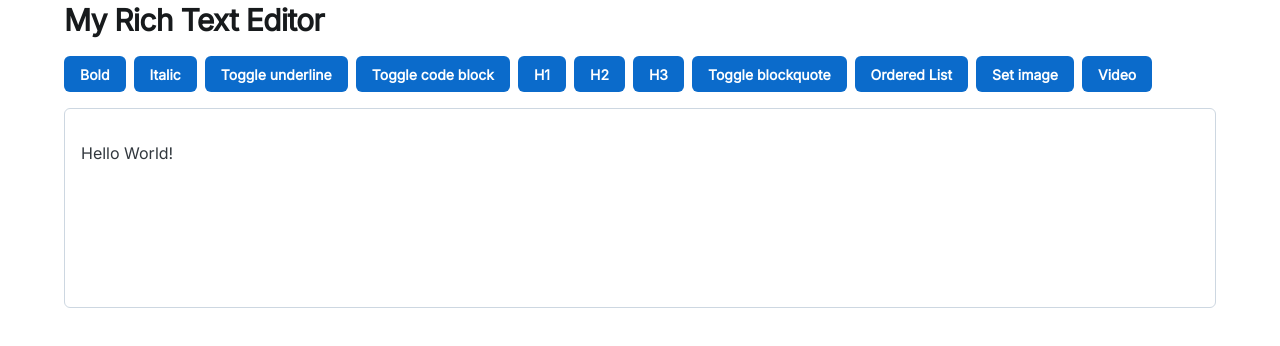
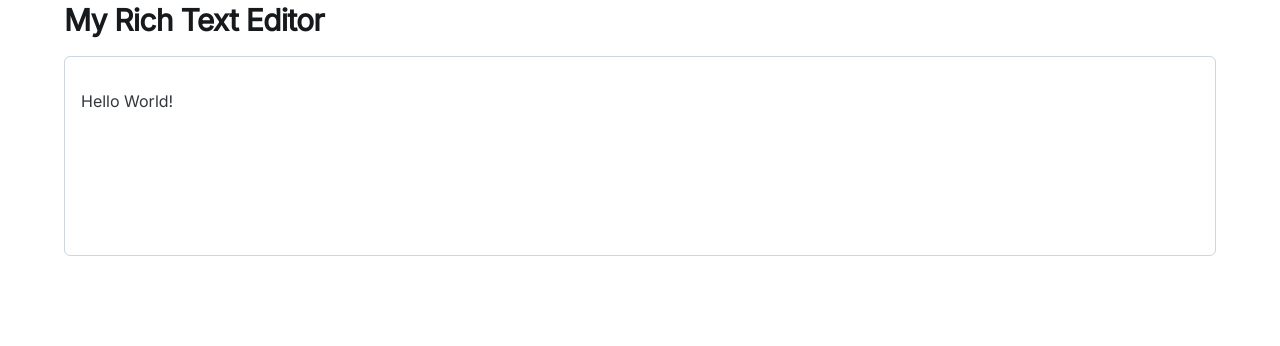
Before and after one commit to alirezashalchian/my-tiptap-project, a Next.js app: page / in a window 1280 px wide. Shown: the top 346 px of the page. Built offline with nearby package versions, Linux system fonts and the light colour scheme.

Commit message:
floating, and bubble menu

```diff
--- a/components/Tiptap.jsx
+++ b/components/Tiptap.jsx
@@ -1,19 +1,16 @@
 import React, { useCallback } from "react";
-import { Box, Button, Typography } from "@mui/joy";
+import { Box, Button, MenuItem } from "@mui/joy";
 import styled from "@emotion/styled";
-import { useEditor, EditorContent } from "@tiptap/react";
-import Text from "@tiptap/extension-text";
-import Document from "@tiptap/extension-document";
-import Paragraph from "@tiptap/extension-paragraph";
-import Underline from "@tiptap/extension-underline";
+import {
+  useEditor,
+  EditorContent,
+  BubbleMenu,
+  FloatingMenu,
+} from "@tiptap/react";
 import StarterKit from "@tiptap/starter-kit";
 import Link from "@tiptap/extension-link";
-import Heading from "@tiptap/extension-heading";
 import Image from "@tiptap/extension-image";
-import Blockquote from "@tiptap/extension-blockquote";
-import ListItem from "@tiptap/extension-list-item";
-import OrderedList from "@tiptap/extension-ordered-list";
-import CodeBlock from "@tiptap/extension-code-block";
+import Underline from "@tiptap/extension-underline";
 
 const StyledEditorContent = styled(EditorContent)(({ theme }) => ({
   ".ProseMirror": {
@@ -47,22 +44,10 @@ const StyledEditorContent = styled(EditorContent)(({ theme }) => ({
 
 const RichTextEditor = () => {
   const editor = useEditor({
-    extensions: [
-      Text,
-      Document,
-      Paragraph,
-      Underline,
-      StarterKit,
-      Link,
-      CodeBlock,
-      Heading,
-      Image,
-      Blockquote,
-      ListItem,
-      OrderedList,
-    ],
+    extensions: [StarterKit, Link, Image, Underline],
     content: "<p>Hello World!</p>",
   });
+
   const addImage = useCallback(() => {
     const url = window.prompt("URL");
 
@@ -76,26 +61,18 @@ const RichTextEditor = () => {
   }
 
   return (
-    <Box>
-      <Box sx={{ mb: 2, display: "flex", gap: 1 }}>
-        <Button onClick={() => editor.chain().focus().toggleBold().run()}>
-          Bold
-        </Button>
-        <Button onClick={() => editor.chain().focus().toggleItalic().run()}>
-          Italic
-        </Button>
-        <Button
-          onClick={() => editor.chain().focus().toggleUnderline().run()}
-          className={editor.isActive("underline") ? "is-active" : ""}
+    <>
+      <StyledEditorContent editor={editor} />
+      <FloatingMenu editor={editor} tippyOptions={{ duration: 100 }}>
+        <Box
+          sx={{
+            backgroundColor: "grey",
+            padding: "6px",
+            display: "flex",
+            flexDirection: "column",
+            gap: 1,
+          }}
         >
-          Toggle underline
-        </Button>
-        <Button
-          onClick={() => editor.chain().focus().toggleCodeBlock().run()}
-          className={editor.isActive("codeBlock") ? "is-active" : ""}
-        >
-          Toggle code block
-        </Button>
           <Button
             onClick={() =>
               editor.chain().focus().toggleHeading({ level: 1 }).run()
@@ -119,29 +96,54 @@ const RichTextEditor = () => {
           </Button>
           <Button
             onClick={() => editor.chain().focus().toggleBlockquote().run()}
-          className={editor.isActive("blockquote") ? "is-active" : ""}
           >
-          Toggle blockquote
+            Blockquote
           </Button>
           <Button
             onClick={() => editor.chain().focus().toggleOrderedList().run()}
           >
             Ordered List
           </Button>
-        <Button onClick={addImage}>Set image</Button>
+          <Button onClick={addImage}>Image</Button>
           <Button
-          onClick={() => {
-            const url = prompt("Enter video URL");
-            if (url) {
-              editor.chain().focus().setVideo({ src: url }).run();
-            }
+            onClick={() => editor.chain().focus().toggleCodeBlock().run()}
+            className={editor.isActive("codeBlock") ? "is-active" : ""}
+          >
+            Code Block
+          </Button>
+          <Button>Video</Button>
+        </Box>
+      </FloatingMenu>
+      <BubbleMenu editor={editor} tippyOptions={{ duration: 100 }}>
+        <Box
+          sx={{
+            backgroundColor: "grey",
+            padding: "6px",
+            display: "flex",
+            gap: 1,
           }}
         >
-          Video
+          <Button onClick={() => editor.chain().focus().toggleBold().run()}>
+            Bold
+          </Button>
+          <Button onClick={() => editor.chain().focus().toggleItalic().run()}>
+            Italic
+          </Button>
+          <Button
+            onClick={() => editor.chain().focus().toggleUnderline().run()}
+          >
+            Underline
+          </Button>
+          <Button
+            onClick={() => editor.chain().focus().toggleStrike().run()}
+            className={editor.isActive("strike") ? "is-active" : ""}
+          >
+            Strike
           </Button>
         </Box>
+      </BubbleMenu>
       <StyledEditorContent editor={editor} />
-    </Box>
+    </>
   );
 };
 
--- a/package.json
+++ b/package.json
@@ -13,9 +13,13 @@
     "@emotion/styled": "^11.13.0",
     "@fontsource/inter": "^5.0.19",
     "@mui/joy": "^5.0.0-beta.48",
+    "@tiptap/extension-bubble-menu": "^2.5.8",
+    "@tiptap/extension-code-block": "^2.5.8",
     "@tiptap/extension-code-block-lowlight": "^2.5.7",
+    "@tiptap/extension-floating-menu": "^2.5.8",
     "@tiptap/extension-image": "^2.5.7",
     "@tiptap/extension-link": "^2.5.7",
+    "@tiptap/extension-strike": "^2.5.8",
     "@tiptap/extension-underline": "^2.5.7",
     "@tiptap/extension-youtube": "^2.5.7",
     "@tiptap/pm": "^2.5.4",
```
Also changed, not shown: 1 other file (tests, documents, lock files or other folders). Lines whose indentation alone changed are shown as unchanged.
